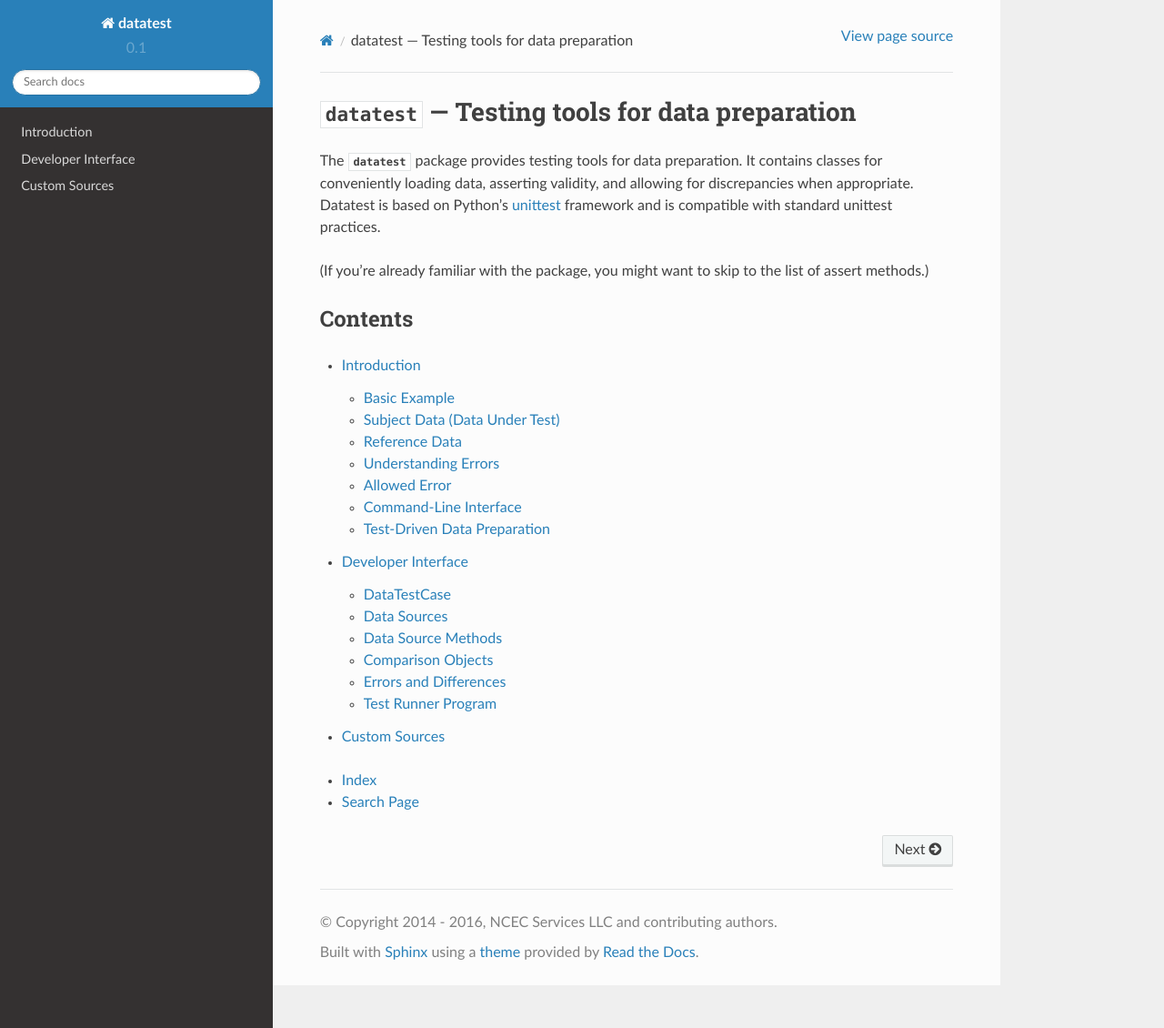
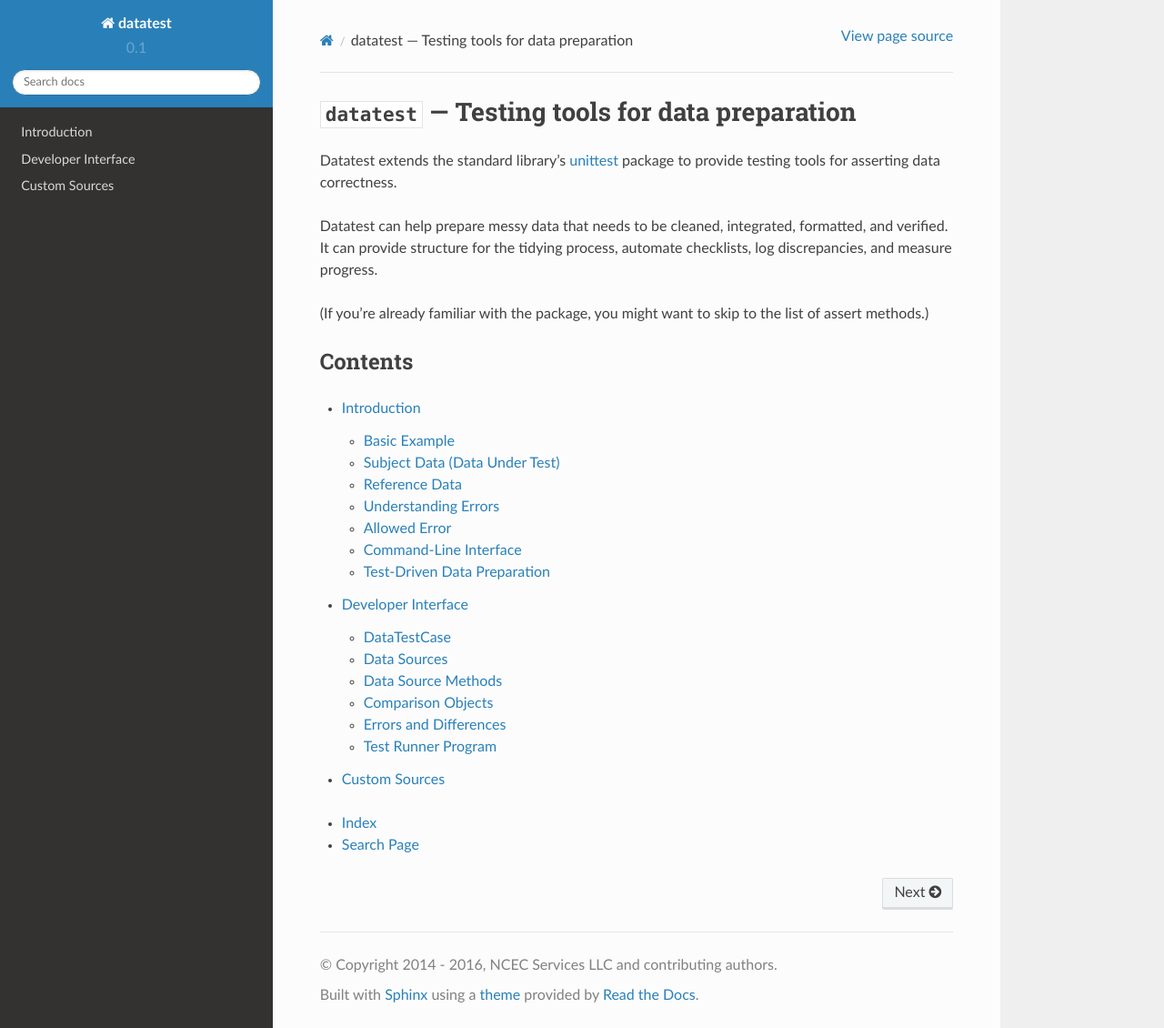
Before and after one commit to shawnbrown/datatest, a Sphinx documentation site: the page built from docs/index.rst, in a window 1280 px wide and 1130 px high. Shown: the whole window at 91% size. Built offline with Sphinx 7.4.7 and the Read the Docs theme 2.0.0, drawn with Linux system fonts in a browser that asks for light colours.

Commit message:
Update index.rst with more concise description of datatest package (日本製).

```diff
--- a/docs/index.rst
+++ b/docs/index.rst
@@ -5,7 +5,7 @@
     :title: Index
 
 .. module:: datatest
-    :synopsis: Data testing tools for Python.
+    :synopsis: Testing tools for data preparation.
 .. moduleauthor:: Shawn Brown <sbrown@ncecservices.com>
 .. sectionauthor:: Shawn Brown <sbrown@ncecservices.com>
 
@@ -14,11 +14,14 @@
 :mod:`datatest` --- Testing tools for data preparation
 ######################################################
 
-The :mod:`datatest` package provides testing tools for data preparation.  It
-contains classes for conveniently loading data, asserting validity, and
-allowing for discrepancies when appropriate.  Datatest is based on Python's
-`unittest <http://docs.python.org/3/library/unittest.html>`_ framework and is
-compatible with standard unittest practices.
+Datatest extends the standard library's `unittest
+<http://docs.python.org/3/library/unittest.html>`_ package to provide testing
+tools for asserting data correctness.
+
+Datatest can help prepare messy data that needs to be cleaned,
+integrated, formatted, and verified.  It can provide structure
+for the tidying process, automate checklists, log discrepancies,
+and measure progress.
 
 (If you're already familiar with the package, you might want to skip to the
 :ref:`list of assert methods <assert-methods>`.)
```
